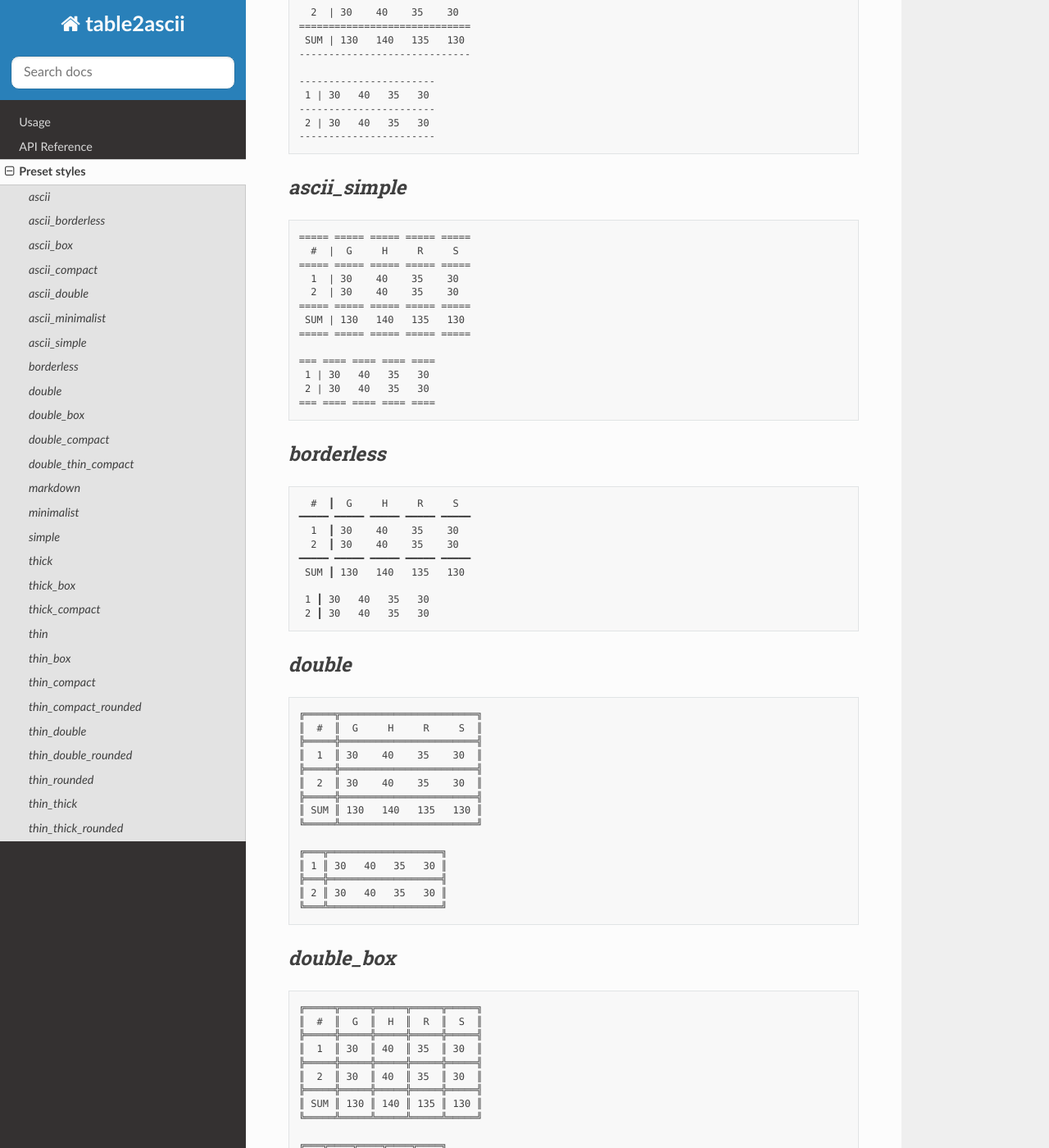
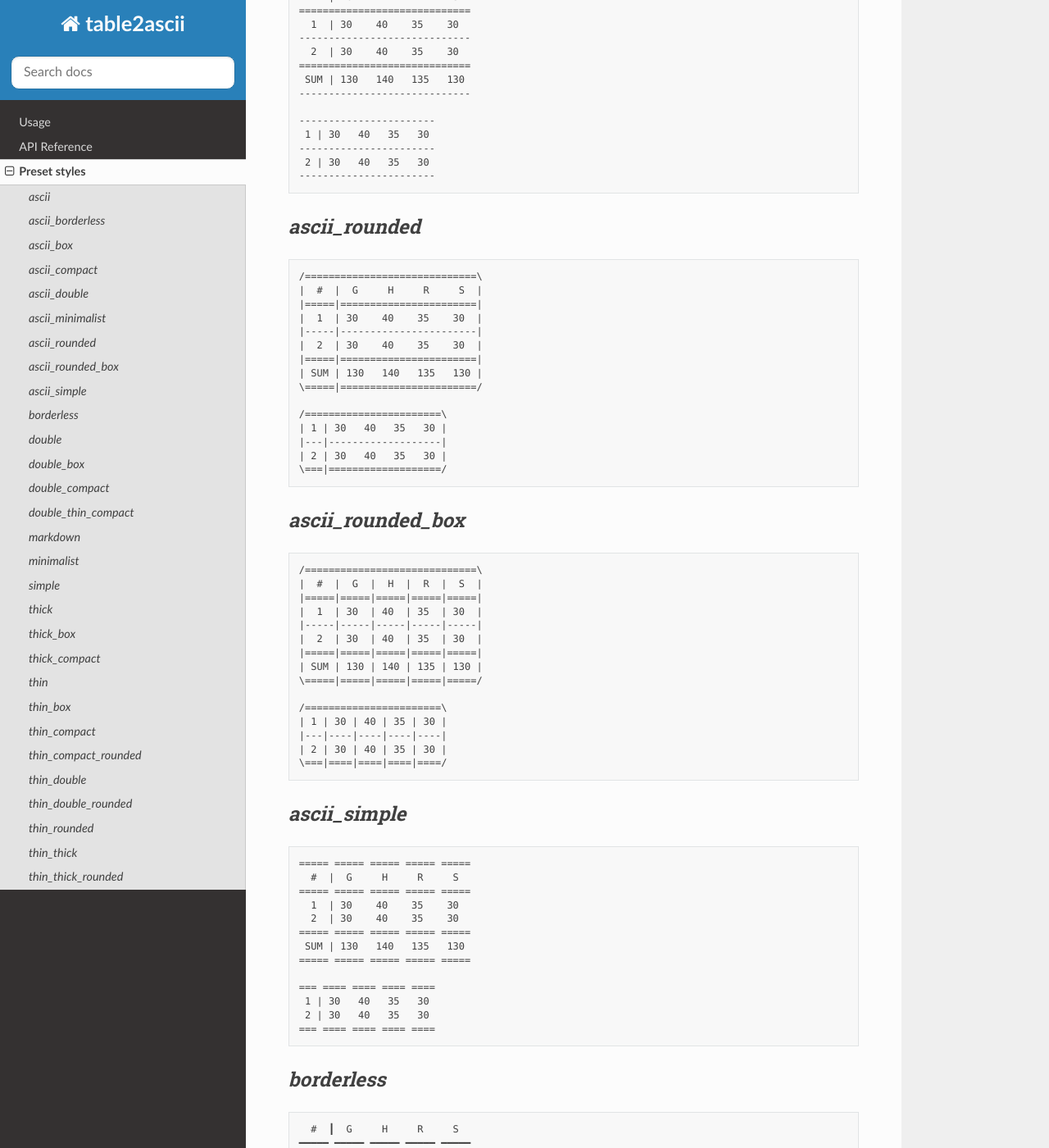
Before and after one commit to DenverCoder1/table2ascii, a Sphinx documentation site: the page built from docs/source/styles.rst, in a window 1280 px wide and 1400 px high, scrolled down 2698 px. Shown: the whole window at 82% size. Built offline with Sphinx 7.4.7 and the Read the Docs theme 2.0.0, drawn with Linux system fonts in a browser that asks for light colours; comment, search, counter and statistics services are not loaded; a style sheet for code colours, icons or effects is not loaded; some of the changed text lies outside the part shown.

Commit message:
feat: Add `ascii_rounded` and `ascii_rounded_box` table styles (#45)

```diff
--- a/docs/source/styles.rst
+++ b/docs/source/styles.rst
@@ -134,6 +134,52 @@ Preset styles
     -----------------------
      2 | 30   40   35   30
     -----------------------
+
+.. _PresetStyle.ascii_rounded:
+
+`ascii_rounded`
+~~~~~~~~~~~~~~~
+
+.. code-block:: none
+
+   /=============================\
+   |  #  |  G     H     R     S  |
+   |=====|=======================|
+   |  1  | 30    40    35    30  |
+   |-----|-----------------------|
+   |  2  | 30    40    35    30  |
+   |=====|=======================|
+   | SUM | 130   140   135   130 |
+   \=====|=======================/
+
+   /=======================\
+   | 1 | 30   40   35   30 |
+   |---|-------------------|
+   | 2 | 30   40   35   30 |
+   \===|===================/
+
+.. _PresetStyle.ascii_rounded_box:
+
+`ascii_rounded_box`
+~~~~~~~~~~~~~~~~~~~
+
+.. code-block:: none
+
+   /=============================\
+   |  #  |  G  |  H  |  R  |  S  |
+   |=====|=====|=====|=====|=====|
+   |  1  | 30  | 40  | 35  | 30  |
+   |-----|-----|-----|-----|-----|
+   |  2  | 30  | 40  | 35  | 30  |
+   |=====|=====|=====|=====|=====|
+   | SUM | 130 | 140 | 135 | 130 |
+   \=====|=====|=====|=====|=====/
+
+   /=======================\
+   | 1 | 30 | 40 | 35 | 30 |
+   |---|----|----|----|----|
+   | 2 | 30 | 40 | 35 | 30 |
+   \===|====|====|====|====/
 
 .. _PresetStyle.ascii_simple:
 
```
Also changed, not shown: 2 other files.
